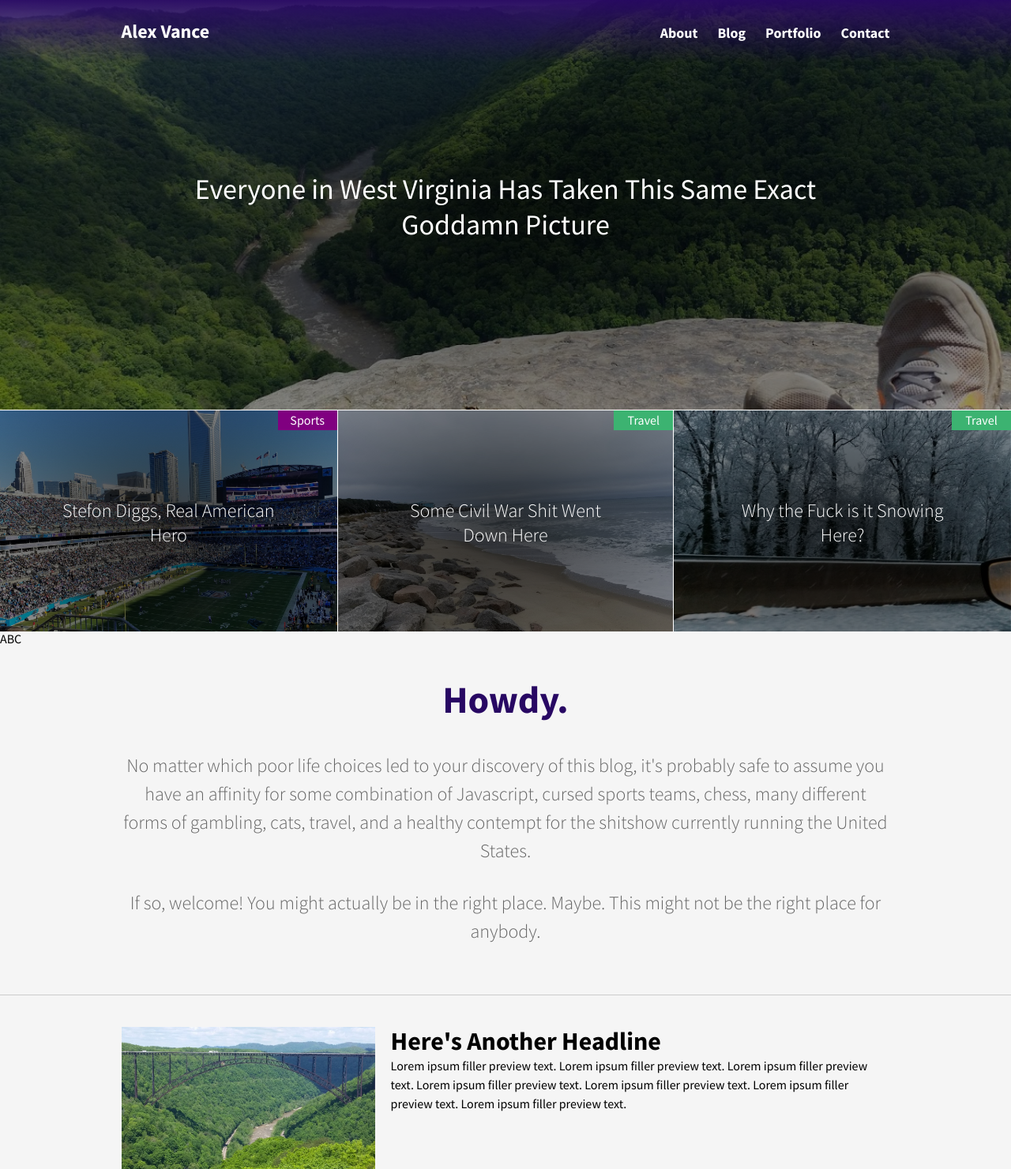
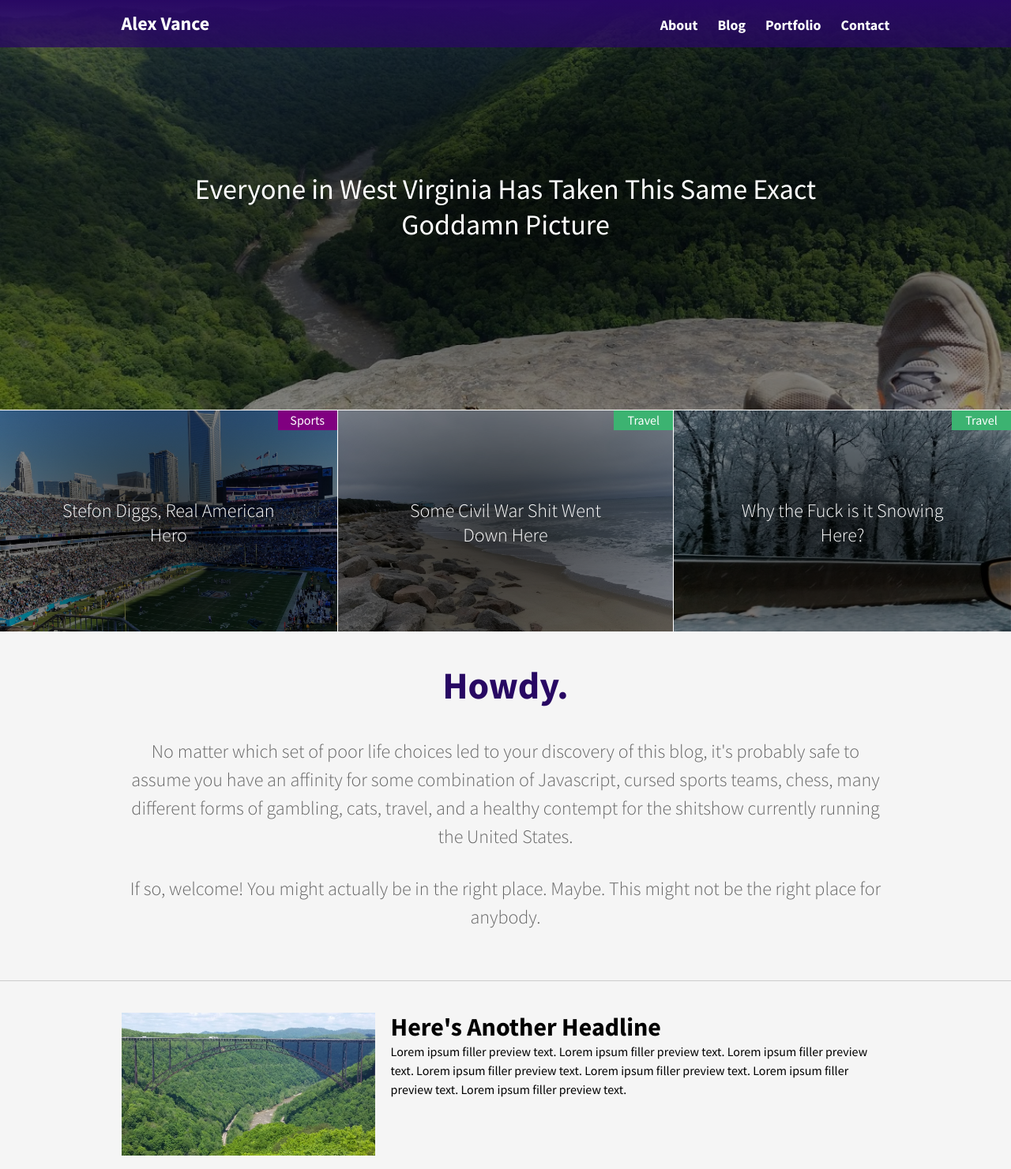
Before and after one commit to HerdADVance/blog, a PHP site: page / in a window 1280 px wide. Shown: the top 1481 px of the page at 79% size. Run offline with PHP 8.4, Linux system fonts and the light colour scheme; some libraries are stand-ins or nearby versions.

Commit message:
Header and text changes

```diff
--- a/assets/css/style.css
+++ b/assets/css/style.css
@@ -79,12 +79,12 @@ section{
 
 /* SITE HEADER AND NAV */
 .site-header{
-	background-image: linear-gradient(rgba(40,8,99,0.95), rgba(40,8,99,0));
+	background-image: linear-gradient(rgba(40,8,99,1.0), rgba(40,8,99,0.75));
 	border-bottom: 0px solid #EFC050;
 	font-size: 1.5em;
 	font-weight: bold;
-	height: 80px;
-	line-height: 80px;
+	height: 60px;
+	line-height: 60px;
 	position: fixed;
 	width: 100%;
 	z-index: 3;
--- a/index.php
+++ b/index.php
@@ -29,8 +29,6 @@
 		</nav>
 	</header>
 	<main>
-		<div id="fullpage">
-			<div class="page">
 		<section class="home-featured" style="background-image: radial-gradient(rgba(0,0,0,0.75), rgba(0,0,0,0.4)), url('/assets/images/new-river-overlook-feet.jpg');">
 			<a href="/article.php">
 				<h1 class="overlay-text">Everyone in West Virginia Has Taken This Same Exact Goddamn Picture</h1>
@@ -57,13 +55,9 @@
 				<div class="overlay-category travel">Travel</div>
 			</div>
 		</section>
-			</div>
-			<div class="page">ABC</div>
-		</div>
-
 		<section class="home-welcome wrap">
 			<p>Howdy.</p>
-			<p>No matter which poor life choices led to your discovery of this blog, it's probably safe to assume you have an affinity for some combination of Javascript, cursed sports teams, chess, many different forms of gambling, cats, travel, and a healthy contempt for the shitshow currently running the United States.</p>
+			<p>No matter which set of poor life choices led to your discovery of this blog, it's probably safe to assume you have an affinity for some combination of Javascript, cursed sports teams, chess, many different forms of gambling, cats, travel, and a healthy contempt for the shitshow currently running the United States.</p>
 			<p>If so, welcome! You might actually be in the right place. Maybe. This might not be the right place for anybody.</p>
 		</section>
 
```
Lines whose indentation alone changed are shown as unchanged.
